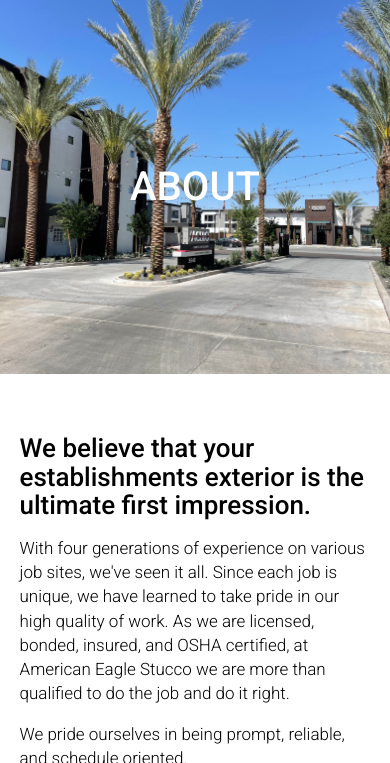
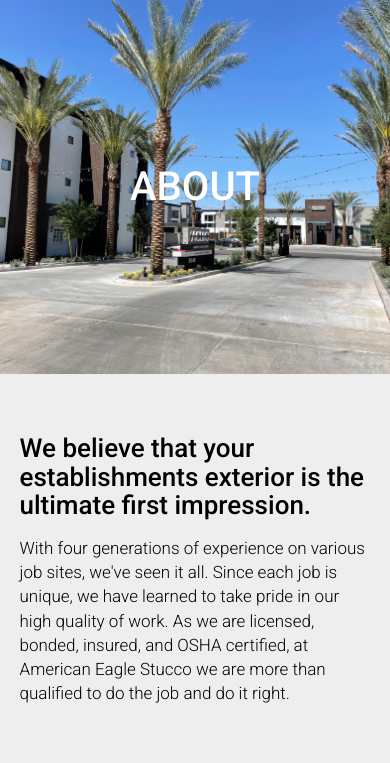
Before and after one commit to cnimcheski/American-Eagle-Stucco, a Flask app: page /about in a window 390 px wide. Shown: the part 51-814 px from the top of the page. Run offline with Flask 3, Linux system fonts and the light colour scheme; some libraries are stand-ins or nearby versions.

Commit message:
Improved about page

```diff
--- a/static/css/about.css
+++ b/static/css/about.css
@@ -1,43 +1,55 @@
 .about {
   display: flex;
   flex-direction: column;
-  margin: 60px auto 30px auto;
-  /* margin: 60px auto; */
-  width: 90%;
-  gap: 50px;
+  gap: 30px;
 }
 
-.headline {
+.headline-background {
+  background-color: rgb(238, 238, 238);
+}
+
+.company-details-background {
+  background-color: white;
+}
+
+.headline,
+.company-details-container {
   display: flex;
   align-items: center;
-  gap: 40px;
+  gap: 60px;
+  width: 90%;
+  margin: 0 auto;
+  padding: 60px 0;
 }
 
-.headline-image {
-  width: 100%;
-  height: 260px;
+.headline .image,
+.company-details-container .image {
+  width: 35%;
   object-fit: cover;
 }
 
-.headline-header {
+.headline .header {
   color: black;
   line-height: 1.1;
   font-size: 30px;
 }
 
-.headline-details {
+.headline .details,
+.company-details-container .details {
   color: black;
   font-weight: 300;
   font-size: 20px;
 }
 
-.headline-text {
+.headline .text,
+.company-details-container .text {
   display: flex;
   flex-direction: column;
   gap: 16px;
 }
 
 .certifications {
+  margin-top: 40px;
   display: flex;
   align-items: flex-end;
 }
@@ -87,6 +99,34 @@
   background-color: gray;
 }
 
+.core-values-container {
+  width: 90%;
+  margin: 0 auto;
+}
+
+.core-values {
+  display: flex;
+  justify-content: center;
+  gap: 32px;
+}
+
+.core-value {
+  height: 300px;
+  flex: 1;
+  background-color: rgb(238, 238, 238);
+  border-radius: 18px;
+  display: flex;
+  flex-direction: column;
+  justify-content: center;
+}
+
+.core-value-text {
+  color: black;
+  font-weight: 300;
+  font-size: 18px;
+  padding: 25px;
+}
+
 .team {
   /* use a grid instead..... */
   display: flex;
@@ -103,17 +143,28 @@
 }
 
 @media (max-width: 1040px) {
-  .headline-header {
+  .headline .header {
     font-size: 26px;
   }
 
-  .headline-details {
+  .headline .details,
+  .company-details-container .details {
     font-size: 17px;
+  }
+
+  .core-values {
+    flex-wrap: wrap;
+  }
+
+  .core-value {
+    flex: initial;
+    width: 47%;
   }
 }
 
 @media (max-width: 910px) {
-  .headline {
+  .headline,
+  .company-details-container {
     flex-direction: column;
   }
 
@@ -131,11 +182,20 @@
   }
 
   /* Change the orders so that the text is shown above the image */
-  .headline-text {
+  .headline .text,
+  .company-details-container .text {
     order: 0;
   }
 
-  .headline-image {
+  .headline .image,
+  .company-details-container .image {
     order: 1;
+    width: 100%;
   }
 }
+
+@media (max-width: 760px) {
+  .core-value {
+    width: 100%;
+  }
+}
--- a/templates/about.html
+++ b/templates/about.html
@@ -10,22 +10,50 @@
 
 {% block main %}
   <div class="about">
+    <div class="headline-background">
       <div class="headline">
-      <img class="headline-image" src="static/images/acero-harvest-6.jpg">
+        <img class="image" src="static/images/acero-harvest-6.jpg">
 
-      <div class="headline-text">
+        <div class="text">
           <!-- <h2 style="color: black;">We believe that your establishments exterior is the ultimate first impression.</h2> -->
-        <p class="headline-header">We believe that your establishments exterior is the ultimate first impression.</p>
-        <p class="headline-details">With four generations of experience on various job sites, we've seen it all. Since each job is unique, we have learned to take pride in our high quality of work. As we are licensed, bonded, insured, and OSHA certified, at American Eagle Stucco we are more than qualified to do the job and do it right.</p>
+          <p class="header">We believe that your establishments exterior is the ultimate first impression.</p>
+          <p class="details">With four generations of experience on various job sites, we've seen it all. Since each job is unique, we have learned to take pride in our high quality of work. As we are licensed, bonded, insured, and OSHA certified, at American Eagle Stucco we are more than qualified to do the job and do it right.</p>
           <!-- <p class="headline-details">It isn't enough to just get the job done, we want you to </p> -->
           <!-- <p class="headline-details">We are constantly taking OSHA classes to ensure </p> -->
-        <p class="headline-details">We pride ourselves in being prompt, reliable, and schedule oriented.</p>
+        </div>
+      </div>
+    </div>
+
+    <div class="company-details-background">
+      <div class="company-details-container">
+        <div class="text">
+          <p class="details">We pride ourselves in being prompt, reliable, and schedule oriented.</p>
           <!-- <p class="headline-details"></p> -->
-        <p class="headline-details">Although our main services include stucco, siding, stone and brick veneer,  whatever service you are in need of, let us know and we'll see if we can make it happen.</p>
-        <p class="headline-details">Although we are based in the valley, we do work anywhere in Arizona, and even </p>
-        <p class="headline-details">We are constantly taking OSHA classes to ensure </p>
+          <p class="details">Although our main services include stucco, siding, stone and brick veneer,  whatever service you are in need of, let us know and we'll see if we can make it happen.</p>
+          <p class="details">Although we are based in the valley, we do work anywhere in Arizona, and even </p>
+          <p class="details">We are constantly taking OSHA classes to ensure </p>
           <!-- <p style="color: black;">At American Eagle Stucco, we value our high quality of work.</p> -->
           <!-- <p style="color: black;"></p> -->
+        </div>
+
+        <img class="image" src="static/images/acero-harvest-3.jpg">
+      </div>
+    </div>
+
+    <div class="core-values-container">
+      <h1 style="color: black; margin-bottom: 15px;">What we believe in:</h1>
+      <div class="core-values">
+        <div class="core-value">
+          <p class="core-value-text">With four generations of experience on various job sites, we've seen it all. Since each job is unique, we have learned to take pride in our high quality of work. As we are licensed, bonded, insured, and OSHA certified, at American Eagle Stucco we are more than qualified to do the job and do it right.</p>
+        </div>
+
+        <div class="core-value">
+          <p class="core-value-text">With four generations of experience on various job sites, we've seen it all. Since each job is unique, we have learned to take pride in our high quality of work. As we are licensed, bonded, insured, and OSHA certified, at American Eagle Stucco we are more than qualified to do the job and do it right.</p>
+        </div>
+
+        <div class="core-value">
+          <p class="core-value-text">With four generations of experience on various job sites, we've seen it all. Since each job is unique, we have learned to take pride in our high quality of work. As we are licensed, bonded, insured, and OSHA certified, at American Eagle Stucco we are more than qualified to do the job and do it right. more blabnerl hblahj lajer lkwj kljs </p>
+        </div>
       </div>
     </div>
 
```
Lines whose indentation alone changed are shown as unchanged.
